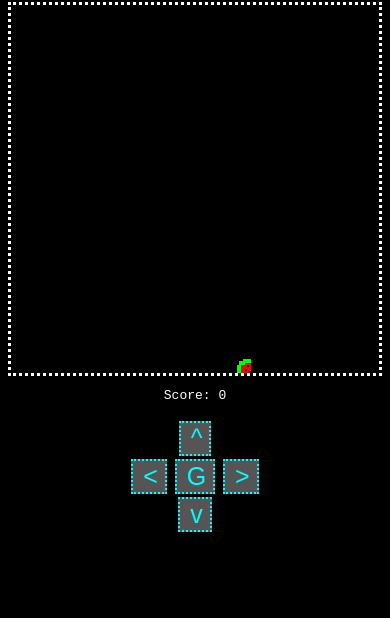
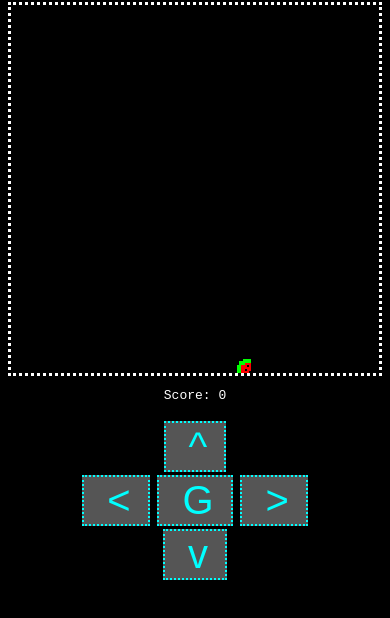
Before and after one commit to lomnom/Snake, a plain HTML site: page index.html in a window 390 px wide. Shown: the part 50-668 px from the top of the page. Drawn offline with Linux system fonts and the light colour scheme.

Commit message:
mobile buttons

```diff
--- a/index.html
+++ b/index.html
@@ -428,9 +428,9 @@
 			background-color: 555555;
 			border-color: cyan;
 			border-style: dotted;
-			padding-left: 10;
-			padding-right: 7;
-			font-size: 25;
+			padding-left: 23;
+			padding-right: 17;
+			font-size: 40;
 		}
 		.controllerRow{
 			padding-top: 3;
```
